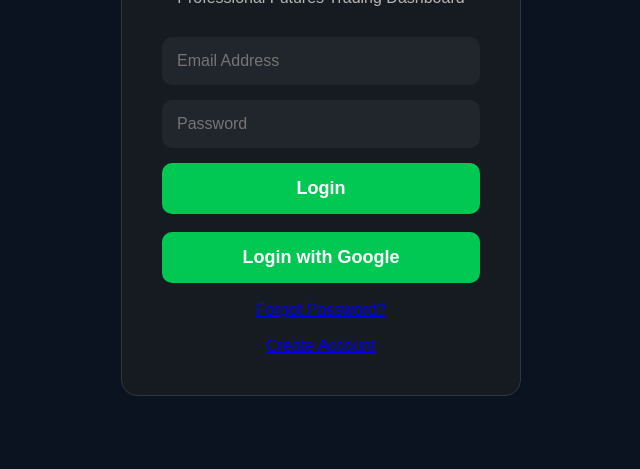
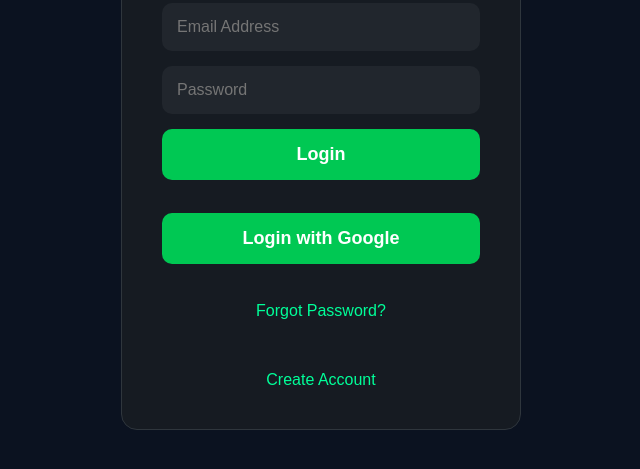
Before and after one commit to raselah15/rasels-trading-platform, a plain HTML site: page index.html in a window 1280 px wide. Shown: the part 271-740 px from the top of the page, without its empty margins (319-959 px from the left). Drawn offline with Linux system fonts and the light colour scheme.

Commit message:
Update login page style

```diff
--- a/css/style.css
+++ b/css/style.css
@@ -71,3 +71,35 @@ body{
 .login-box button:hover{
     background:#00e676;
 }
+
+
+#googleLogin{
+    width:100%;
+    padding:15px;
+    margin-top:15px;
+    border:none;
+    border-radius:10px;
+    background:#00c853;
+    color:#fff;
+    font-size:18px;
+    font-weight:bold;
+    cursor:pointer;
+}
+
+#forgotPassword{
+    display:block;
+    margin-top:20px;
+    color:#00ff99;
+    text-decoration:none;
+}
+
+.login-box a:last-child{
+    display:block;
+    margin-top:15px;
+    color:#00ff99;
+    text-decoration:none;
+}
+
+.login-box a:hover{
+    text-decoration:underline;
+}
```
